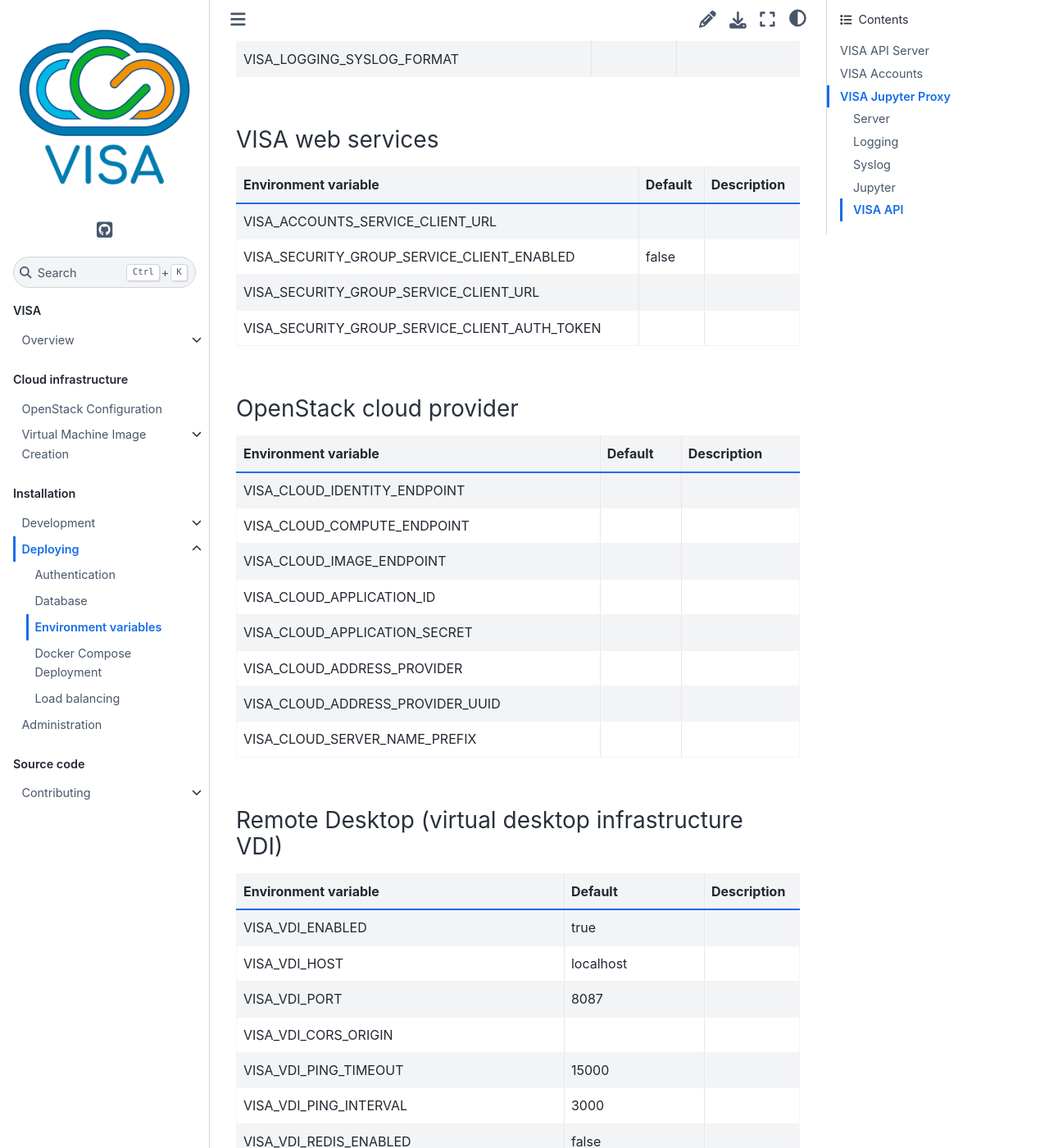
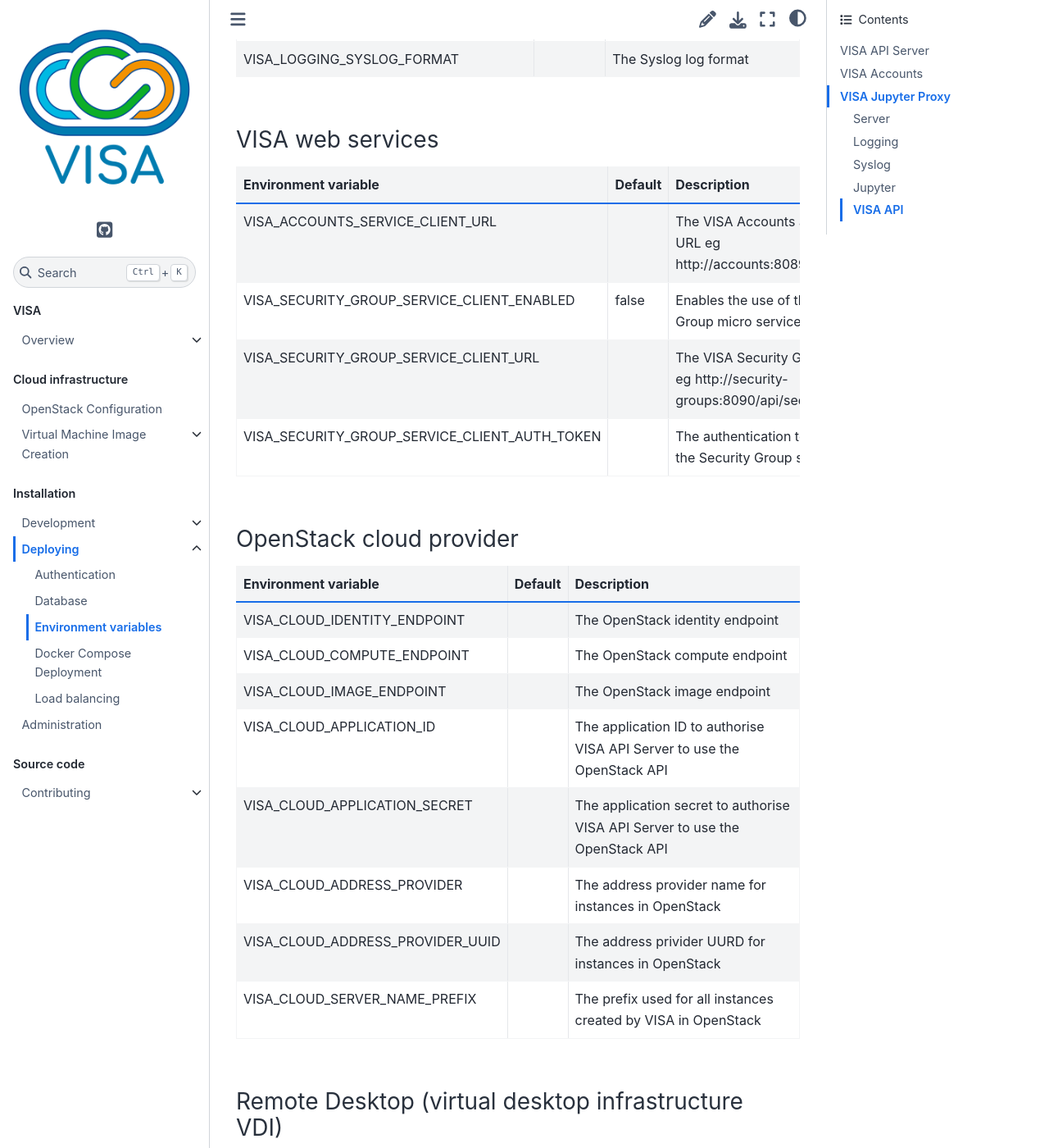
Before and after one commit to ILLGrenoble/visa-docs, a Sphinx documentation site: the page built from docs/source/deploying/deploying-env-vars.md, in a window 1280 px wide and 1400 px high, scrolled down 2973 px. Shown: the whole window at 82% size. Built offline with Sphinx 7.4.7 and the Sphinx Book theme 1.1.4, drawn with Linux system fonts in a browser that asks for light colours; some of the changed text lies outside the part shown.

```diff
--- a/docs/source/deploying/deploying-env-vars.md
+++ b/docs/source/deploying/deploying-env-vars.md
@@ -59,48 +59,48 @@
 
 | Environment variable | Default | Description |
 |---|---|---|
-| VISA_LOGGING_SYSLOG_HOST |   |   |
-| VISA_LOGGING_SYSLOG_PORT | 514  |   |
-| VISA_LOGGING_SYSLOG_FACILITY | local0  |   |
-| VISA_LOGGING_SYSLOG_THRESHOLD | INFO  |   |
-| VISA_LOGGING_SYSLOG_FORMAT |   |   |
+| VISA_LOGGING_SYSLOG_HOST |   | The Syslog host  |
+| VISA_LOGGING_SYSLOG_PORT | 514  | The Syslog port  |
+| VISA_LOGGING_SYSLOG_FACILITY | local0  |  The Syslog facility|
+| VISA_LOGGING_SYSLOG_THRESHOLD | INFO  |  The Syslog logging level |
+| VISA_LOGGING_SYSLOG_FORMAT |   |  The Syslog log format |
 
 ### VISA web services
 
 | Environment variable | Default | Description |
 |---|---|---|
-| VISA_ACCOUNTS_SERVICE_CLIENT_URL |   |   |
-| VISA_SECURITY_GROUP_SERVICE_CLIENT_ENABLED | false  |   |
-| VISA_SECURITY_GROUP_SERVICE_CLIENT_URL |   |   |
-| VISA_SECURITY_GROUP_SERVICE_CLIENT_AUTH_TOKEN |   |   |
+| VISA_ACCOUNTS_SERVICE_CLIENT_URL |   | The VISA Accounts authentication URL eg http://accounts:8089/api/authenticate |
+| VISA_SECURITY_GROUP_SERVICE_CLIENT_ENABLED | false  | Enables the use of the VISA Security Group micro service  |
+| VISA_SECURITY_GROUP_SERVICE_CLIENT_URL |   |  The VISA Security Group Service URL eg http://security-groups:8090/api/securitygroups |
+| VISA_SECURITY_GROUP_SERVICE_CLIENT_AUTH_TOKEN |   |  The authentication token to send to the Security Group service |
 
 ### OpenStack cloud provider
 
 | Environment variable | Default | Description |
 |---|---|---|
-| VISA_CLOUD_IDENTITY_ENDPOINT |   |   |
-| VISA_CLOUD_COMPUTE_ENDPOINT |   |   |
-| VISA_CLOUD_IMAGE_ENDPOINT |   |   |
-| VISA_CLOUD_APPLICATION_ID |   |   |
-| VISA_CLOUD_APPLICATION_SECRET |   |   |
-| VISA_CLOUD_ADDRESS_PROVIDER |   |   |
-| VISA_CLOUD_ADDRESS_PROVIDER_UUID |   |   |
-| VISA_CLOUD_SERVER_NAME_PREFIX |   |   |
+| VISA_CLOUD_IDENTITY_ENDPOINT |   | The OpenStack identity endpoint  |
+| VISA_CLOUD_COMPUTE_ENDPOINT |   |  The OpenStack compute endpoint |
+| VISA_CLOUD_IMAGE_ENDPOINT |   |  The OpenStack image endpoint |
+| VISA_CLOUD_APPLICATION_ID |   |  The application ID to authorise VISA API Server to use the OpenStack API |
+| VISA_CLOUD_APPLICATION_SECRET |   |  The application secret to authorise VISA API Server to use the OpenStack API |
+| VISA_CLOUD_ADDRESS_PROVIDER |   |  The address provider name for instances in OpenStack |
+| VISA_CLOUD_ADDRESS_PROVIDER_UUID |   |  The address privider UURD for instances in OpenStack |
+| VISA_CLOUD_SERVER_NAME_PREFIX |   |  The prefix used for all instances created by VISA in OpenStack |
 
 ### Remote Desktop (virtual desktop infrastructure VDI)
 
 | Environment variable | Default | Description |
 |---|---|---|
-| VISA_VDI_ENABLED |  true |   |
-| VISA_VDI_HOST | localhost  |   |
-| VISA_VDI_PORT | 8087  |   |
-| VISA_VDI_CORS_ORIGIN |   |   |
-| VISA_VDI_PING_TIMEOUT | 15000  |   |
-| VISA_VDI_PING_INTERVAL | 3000  |   |
-| VISA_VDI_REDIS_ENABLED |  false |   |
-| VISA_VDI_REDIS_URL |   |   |
-| VISA_VDI_REDIS_PASSWORD |   |   |
-| VISA_VDI_REDIS_DATABASE |  0 |   |
+| VISA_VDI_ENABLED |  true | Enables the remote desktops in VISA  |
+| VISA_VDI_HOST | localhost  |  The hostname on which the Remote Desktop HTTP server is listening on |
+| VISA_VDI_PORT | 8087  |  The port on which to run the Remote Desktop HTTP server |
+| VISA_VDI_CORS_ORIGIN |   |  The CORS origin of the Remote Desktop HTTP server |
+| VISA_VDI_PING_TIMEOUT | 15000  |  The timeout for ping messages between the API Server and the client UI  |
+| VISA_VDI_PING_INTERVAL | 3000  |  The interval for sending ping messages to the client UI |
+| VISA_VDI_REDIS_ENABLED |  false |  Enables a Redis pub-sub server  |
+| VISA_VDI_REDIS_URL |   |  The URL of the Redis server (required for load balancing) |
+| VISA_VDI_REDIS_PASSWORD |   | The password for the Redis server (required for load balancing)  |
+| VISA_VDI_REDIS_DATABASE |  0 |  the database ID of the Redis server (required for load balancing) |
 | VISA_VDI_OWNER_DISCONNECTION_POLICY | DISCONNECT_ALL  |   |
 | VISA_VDI_CLEANUP_SESSIONS_ON_STARTUP | false  |   |
 | VISA_VDI_SIGNATURE_PRIVATE_KEY_PATH |   |   |
```
